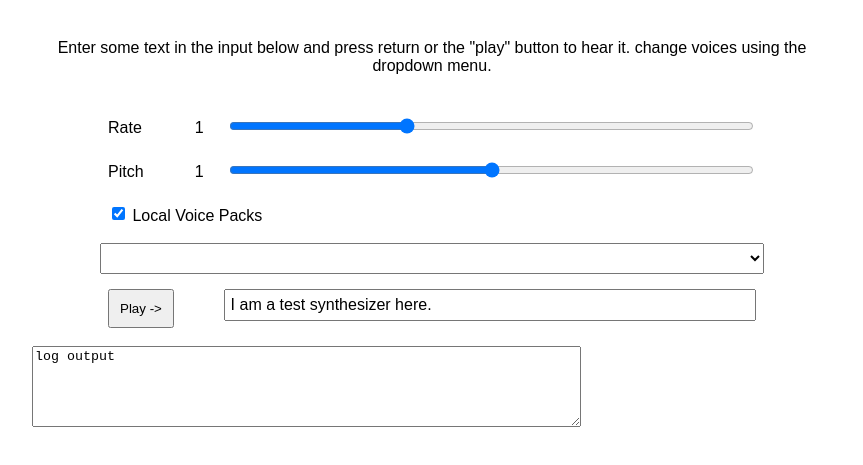
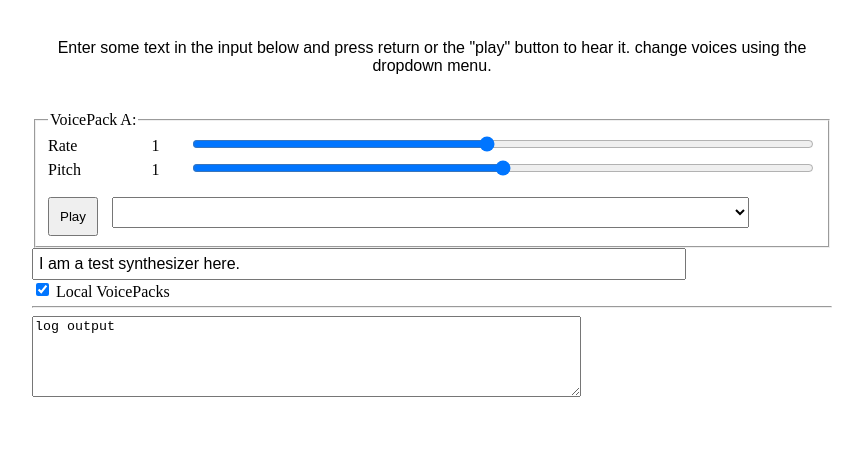
Before and after one commit to tomByrer/web-voicesynth-dual, a plain HTML site: page index.html in a window 1280 px wide. Shown: the part 101-566 px from the top of the page, without its empty margins (208-1071 px from the left). Drawn offline with Linux system fonts and the light colour scheme.

Commit message:
refactor: prep AvoicePack

```diff
--- a/index.html
+++ b/index.html
@@ -18,29 +18,30 @@
 
     <p>Enter some text in the input below and press return  or the "play" button to hear it. change voices using the dropdown menu.</p>
 
-    <form>
+      <fieldset>
+        <legend>VoicePack A:</legend>
         <div>
-      <label for="rate">Rate</label><input type="range" min="0.5" max="2" value="1" step="0.1" id="rate">
-      <div class="rate-value">1</div>
+          <label for="Arate">Rate</label><input type="range" id="Arate" class="slider" min="0.1" max="2" value="1" step="0.1" >
+          <div id="ArateValue" class="rate-value">1</div>
           <div class="clearfix"></div>
         </div>
         <div>
-      <label for="pitch">Pitch</label><input type="range" min="0" max="2" value="1" step="0.1" id="pitch">
-      <div class="pitch-value">1</div>
+          <label for="Apitch">Pitch</label><input type="range" id="Apitch" class="slider" min="0" max="2" value="1" step="0.1">
+          <div id="ApitchValue" class="pitch-value">1</div>
           <div class="clearfix"></div>
         </div>
+        <div class="controls">
+          <button id="Aplay" style="float:left;">Play</button>
+          <select id="Aselect"></select>
+        </div>
+      </fieldset>
+
+    <input type="text" class="txt" value="I am a test synthesizer here.">
 
     <div>
-      <input type="checkbox" id="local" name="local" checked onclick="populateVoiceList()" style="float:left;"><label for=local style="white-space:nowrap;">&nbsp;Local Voice Packs</label>
+      <input type="checkbox" id="local" name="local" checked onclick="populateVoiceList()" style="float:left;"><label for=local style="white-space:nowrap;">&nbsp;Local VoicePacks</label>
     </div>
-    <select></select>
-
-    <div class="controls">
-      <button id="play" type="submit">Play -></button>
-
-    <input type="text" class="txt" value="I am a test synthesizer here." style="float:right;">
-    </div>
-    </form>
+    <br><hr>
     <textarea id="log" name="log" rows=5 cols=66>log output</textarea><br>
 
   </body>
--- a/script.js
+++ b/script.js
@@ -1,18 +1,21 @@
-var synth = window.speechSynthesis;
+const synth = window.speechSynthesis;
 
-var inputForm = document.querySelector('form');
-var inputTxt = document.querySelector('.txt');
-var voiceSelect = document.querySelector('select');
+const inputForm = document.querySelector('form')
+const inputTxt = document.querySelector('.txt')
 
-var pitch = document.querySelector('#pitch');
-var pitchValue = document.querySelector('.pitch-value');
-var rate = document.querySelector('#rate');
-var rateValue = document.querySelector('.rate-value')
+
+const $AvoiceSelect = document.getElementById('Aselect');
+const $Apitch = document.getElementById('Apitch')
+const $ApitchValue = document.getElementById('.ApitchValue')
+const $Arate = document.getElementById('Arate')
+const $ArateValue = document.getElementById('ArateValue')
+const $Aplay = document.getElementById('Aplay')
 
 const $local = document.getElementById('local')
 const $log = document.getElementById('log')
 
-var voices = [];
+
+let voices = [];
 
 function populateVoiceList() {
   voices = synth.getVoices().sort(function (a, b) {
@@ -20,11 +23,12 @@ function populateVoiceList() {
       if ( aname < bname ) return -1;
       else if ( aname == bname ) return 0;
       else return +1;
-  });
+  })
 
 
-  var selectedIndex = voiceSelect.selectedIndex < 0 ? 0 : voiceSelect.selectedIndex;
-  voiceSelect.innerHTML = '';
+  let selectedIndex = $AvoiceSelect.selectedIndex < 0 ? 0 : $AvoiceSelect.selectedIndex;
+  $AvoiceSelect.innerHTML = '';
+  $AvoiceSelect.innerHTML = '';
 
   let words = ""
   for( i=0; i<voices.length; i++ ){
@@ -44,10 +48,10 @@ function populateVoiceList() {
       }
       option.setAttribute('data-lang', voices[i].lang)
       option.setAttribute('data-name', voices[i].name)
-      voiceSelect.appendChild(option)
+      $AvoiceSelect.appendChild(option)
     }
   }
-  voiceSelect.selectedIndex = selectedIndex
+  $AvoiceSelect.selectedIndex = selectedIndex
 }
 
 populateVoiceList();
@@ -55,49 +59,53 @@ if (speechSynthesis.onvoiceschanged !== undefined) {
   speechSynthesis.onvoiceschanged = populateVoiceList;
 }
 
-function speak(){
+$Aplay.onclick = function(){ speak( "A" ) }
+$Bplay.onclick = function(){ speak( "B" ) }
+function speak( voicePackLetter ){
     if (synth.speaking) {
         logit('Err: speechSynthesis.speaking');
         return;
     }
     if (inputTxt.value !== '') {
-    var utterThis = new SpeechSynthesisUtterance(inputTxt.value);
+    let utterThis = new SpeechSynthesisUtterance(inputTxt.value) //there is no queueing
     utterThis.onend = function (event) {
         logit('SpeechSynthesisUtterance.onend');
     }
     utterThis.onerror = function (event) {
         logit('Err: SpeechSynthesisUtterance.onerror');
     }
-    var selectedOption = voiceSelect.selectedOptions[0].getAttribute('data-name');
+    var selectedOption = $AvoiceSelect.selectedOptions[0].getAttribute('data-name');
     for(i = 0; i < voices.length ; i++) {
       if(voices[i].name === selectedOption) {
         utterThis.voice = voices[i];
         break;
       }
     }
-    utterThis.pitch = pitch.value;
-    utterThis.rate = rate.value;
+    if ( voicePackLetter === "A" ){
+      utterThis.pitch = $Apitch.value
+      utterThis.rate = $Arate.value
+    } else {
+      utterThis.pitch = $Bpitch.value;
+      utterThis.rate = $Brate.value;
+    }
     synth.speak(utterThis);
   }
 }
 
-inputForm.onsubmit = function(event) {
-  event.preventDefault();
+// inputForm.onsubmit = function(event) {
+//   event.preventDefault();
+//   speak();
+//   inputTxt.blur();
+// }
 
-  speak();
-
-  inputTxt.blur();
+$Apitch.onchange = function() {
+  $ApitchValue.textContent = $Apitch.value;
+}
+$Arate.onchange = function() {
+  $ArateValue.textContent = $Arate.value;
 }
 
-pitch.onchange = function() {
-  pitchValue.textContent = pitch.value;
-}
-
-rate.onchange = function() {
-  rateValue.textContent = rate.value;
-}
-
-voiceSelect.onchange = function(){
+$AvoiceSelect.onchange = function(){
   speak();
 }
 
--- a/style.css
+++ b/style.css
@@ -59,7 +59,7 @@ label {
   line-height: 1.5;
 }
 
-#rate, #pitch {
+.slider {
   float: right;
   width: 81%;
 }
@@ -72,3 +72,12 @@ label {
 .controls button {
   padding: 10px;
 }
+
+select {
+  align-items: center;
+  margin-left: 4em;
+}
+
+input[type=text]  {
+  margin: 0 !important;
+}
```
Lines whose indentation alone changed are shown as unchanged.
